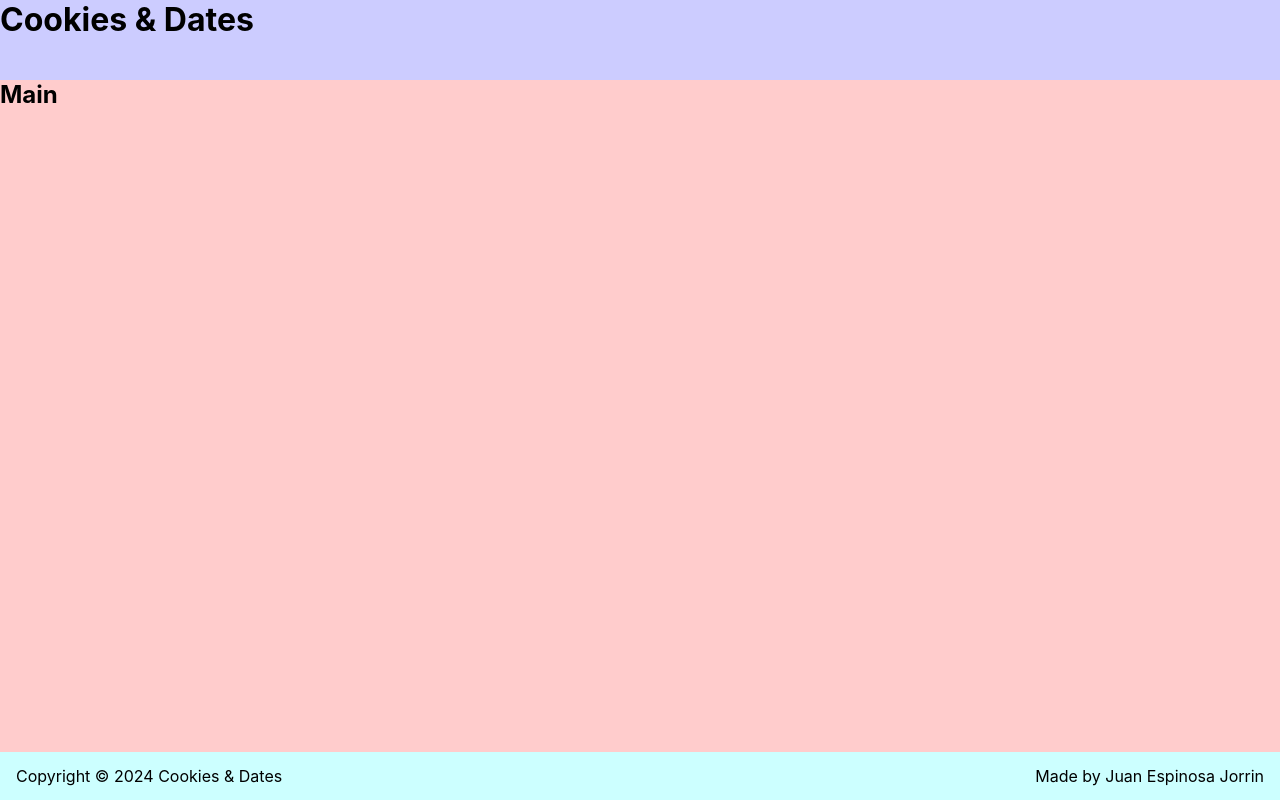
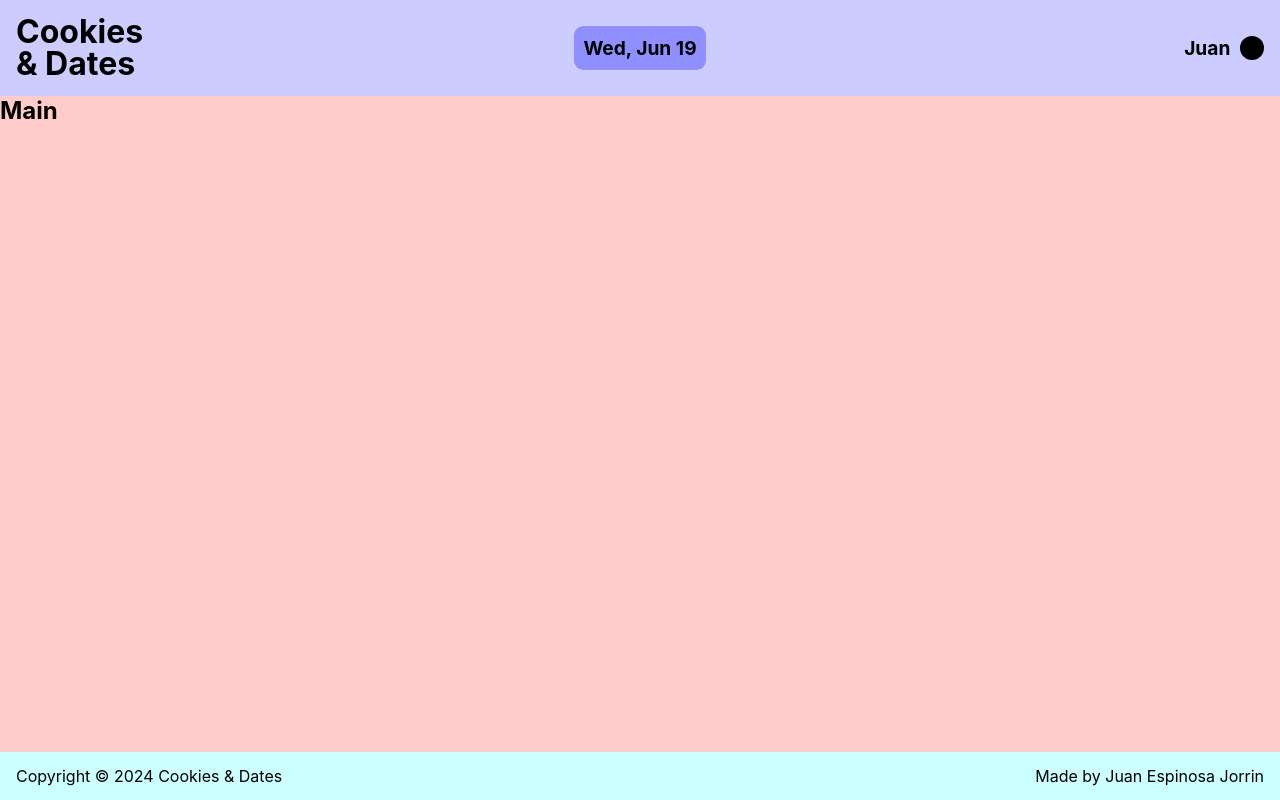
Before and after one commit to juanej88/cookies-dates, a React (Create React App) app: page / in a window 1280 px wide. Built offline with nearby package versions, Linux system fonts and the light colour scheme.

Commit message:
Create the Header

```diff
--- a/src/App.css
+++ b/src/App.css
@@ -1,5 +1,5 @@
 .App {
   min-height: 100vh;
   display: grid;
-  grid-template-rows: 5rem 1fr 3rem;
+  grid-template-rows: 6rem 1fr 3rem;
 }
--- a/src/assets/styles/Header.css
+++ b/src/assets/styles/Header.css
@@ -1,3 +1,64 @@
 header {
   background-color: hsla(240, 100%, 50%, 0.2);
+  padding: 0.7rem;
+  display: grid;
+  grid-template-columns: repeat(3, 1fr);
+  align-items: center;
 }
+
+h1 {
+  font-size: 1.25rem;
+  line-height: 1;
+}
+
+h3 {
+  font-size: 1.1rem;
+}
+
+h1 > span {
+  display: block;
+}
+
+.date {
+  text-align: center;
+  display: flex;
+  justify-content: center;
+}
+
+.date > h3 {
+  background-color: hsla(240, 100%, 50%, 0.3);
+  border-radius: 0.5em;
+  padding: 0.5em
+}
+
+.user {
+  display: flex;
+  flex-direction: row;
+  justify-content: right;
+  align-items: center;
+}
+
+.user > h3 {
+  padding: 0.5em;
+}
+
+.cookie {
+  width: 1.5rem;
+  height: 1.5rem;
+  border-radius: 50%;
+  background-color: hsl(0, 0%, 0%);
+}
+
+@media only screen and (min-width: 550px) {
+  header {
+    padding: 1rem;
+  }
+
+  h1 {
+    font-size: 2rem;
+  }
+
+  h3 {
+    font-size: 1.2rem;
+  }
+}
--- a/src/components/Header.jsx
+++ b/src/components/Header.jsx
@@ -1,9 +1,21 @@
 import '../assets/styles/Header.css';
 
 const Header = () => {
+  const options = {
+    weekday: 'short',
+    day: '2-digit',
+    month: 'short'
+  };
+  const date = new Date().toLocaleString(undefined, options);
+
   return(
     <header>
-      <h1>Cookies & Dates</h1>
+      <h1>Cookies<span>& Dates</span></h1>
+      <div className='date'><h3>{date}</h3></div>
+      <div className='user'>
+        <h3>Juan</h3>
+        <div className='cookie'></div>
+      </div>
     </header>
   );
 };
```
